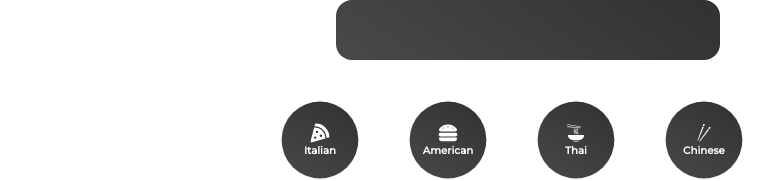
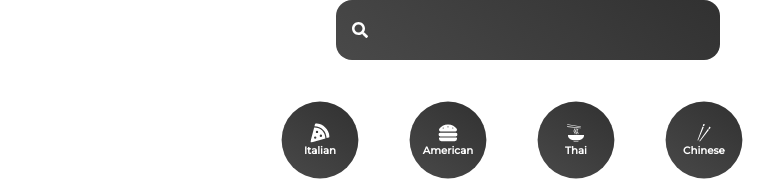
Before and after one commit to theoladas/React-RecipeApp, a React (Create React App) app in the folder recipe-app/: page / in a window 1280 px wide. Shown: the top 181 px of the page, without its empty margins (112-886 px from the left). Built offline with nearby package versions, Linux system fonts and the light colour scheme; no server answers.

Commit message:
Added - fa search icon to the search input

```diff
--- a/recipe-app/src/components/Search.jsx
+++ b/recipe-app/src/components/Search.jsx
@@ -6,6 +6,7 @@ const Search = () => {
   return (
     <FormStyle action="">
       <div>
+        <FaSearch></FaSearch>
         <input type="text" />
       </div>
     </FormStyle>
```
